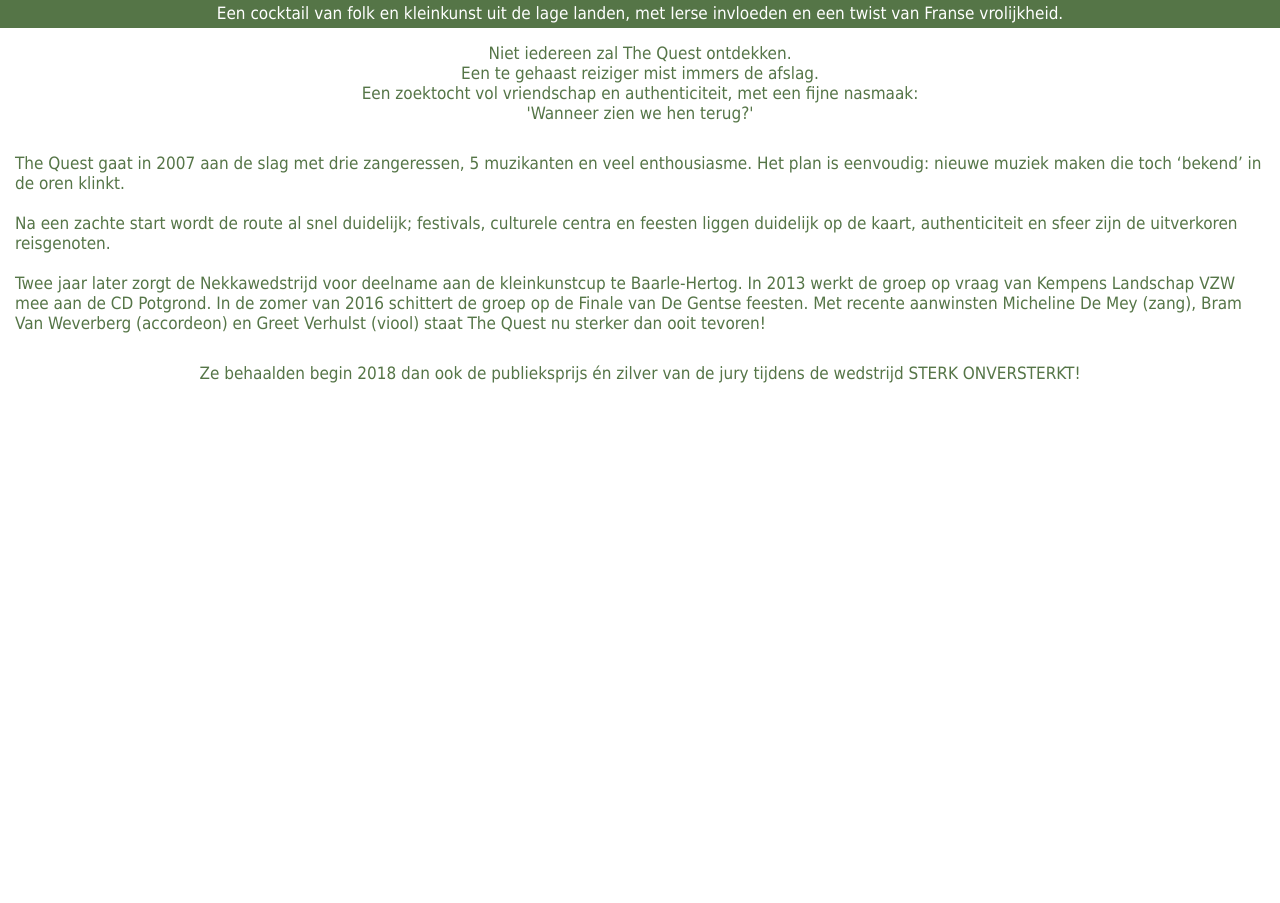
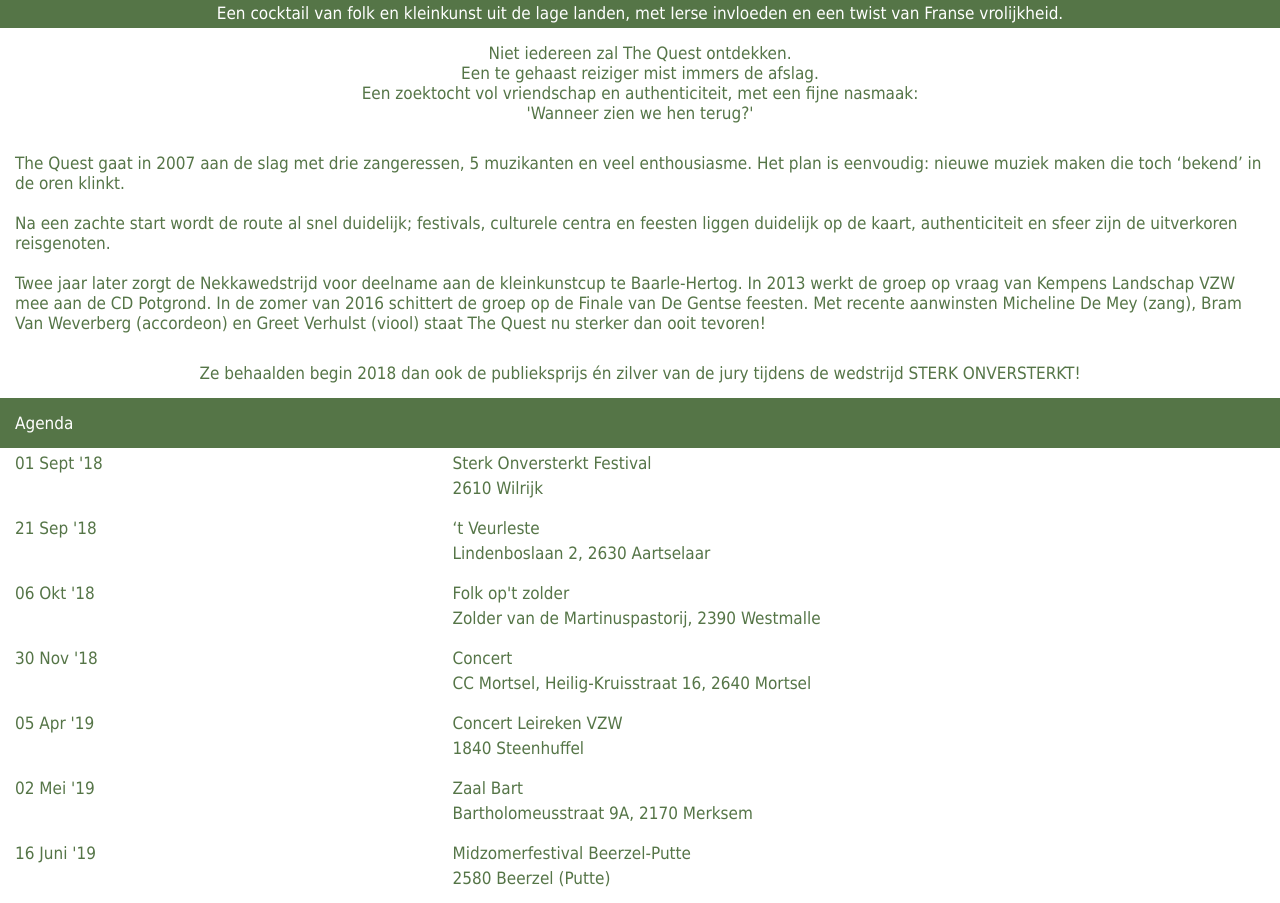
Before and after one commit to tvanwinckel/TheQuestWebsite, a plain HTML site: page index.html in a window 1280 px wide. Shown: the part 1287-2190 px from the top of the page. Before the commit the page ends 1685 px from the top, so only its background shows below. Drawn offline with Linux system fonts and the light colour scheme.

Commit message:
Added calendar segment.

```diff
--- a/index.html
+++ b/index.html
@@ -31,12 +31,48 @@
                 <p class="introduction-text">The Quest gaat in 2007 aan de slag met drie zangeressen, 5 muzikanten en veel enthousiasme. Het plan is eenvoudig: nieuwe muziek maken die toch ‘bekend’ in de oren klinkt.<br/><br/>Na een zachte start wordt de route al snel duidelijk; festivals, culturele centra en feesten liggen duidelijk op de kaart, authenticiteit en sfeer zijn de uitverkoren reisgenoten.<br/><br/>Twee jaar later zorgt de Nekkawedstrijd voor deelname aan de kleinkunstcup te Baarle-Hertog. In 2013 werkt de groep op vraag van Kempens Landschap VZW mee aan de CD Potgrond. In de zomer van 2016 schittert de groep op de Finale van De Gentse feesten. Met recente aanwinsten Micheline De Mey (zang), Bram Van Weverberg (accordeon) en Greet Verhulst (viool) staat The Quest nu sterker dan ooit tevoren!</p>
                 <p class="introduction-quote">Ze behaalden begin 2018 dan ook de publieksprijs én zilver van de jury tijdens de wedstrijd STERK ONVERSTERKT!</p>
             </div>
-<!--
-            <div class="header">Header</div>
-            <div class="sidebar">Sidebar</div>
-            <div class="content">Content</div>
-            <div class="footer">Footer</div>
--->
+
+            <div class="calendar">
+                <div class="calendar-title">Agenda</div>
+                <ul>
+                    <li class="calendar-grid">
+                        <p class="calendar-event-date">01 Sept '18</p>
+                        <p class="calendar-event-what">Sterk Onversterkt Festival</p>
+                        <p class="calendar-event-where">2610 Wilrijk</p>
+                    </li>
+                    <li class="calendar-grid">
+                        <p class="calendar-event-date">21 Sep '18</p>
+                        <p class="calendar-event-what">‘t Veurleste</p>
+                        <p class="calendar-event-where">Lindenboslaan 2, 2630 Aartselaar</p>
+                    </li>
+                    <li class="calendar-grid">
+                        <p class="calendar-event-date">06 Okt '18</p>
+                        <p class="calendar-event-what">Folk op't zolder</p>
+                        <p class="calendar-event-where">Zolder van de Martinuspastorij, 2390 Westmalle</p>
+                    </li>
+                    <li class="calendar-grid">
+                        <p class="calendar-event-date">30 Nov '18</p>
+                        <p class="calendar-event-what">Concert</p>
+                        <p class="calendar-event-where">CC Mortsel, Heilig-Kruisstraat 16, 2640 Mortsel</p>
+                    </li>
+                    <li class="calendar-grid">
+                        <p class="calendar-event-date">05 Apr '19</p>
+                        <p class="calendar-event-what">Concert Leireken VZW</p>
+                        <p class="calendar-event-where">1840 Steenhuffel</p>
+                    </li>
+                    <li class="calendar-grid">
+                        <p class="calendar-event-date">02 Mei '19</p>
+                        <p class="calendar-event-what">Zaal Bart</p>
+                        <p class="calendar-event-where">Bartholomeusstraat 9A, 2170 Merksem</p>
+                    </li>
+                    <li class="calendar-grid">
+                        <p class="calendar-event-date">16 Juni '19</p>
+                        <p class="calendar-event-what">Midzomerfestival Beerzel-Putte</p>
+                        <p class="calendar-event-where">2580 Beerzel (Putte)</p>
+                    </li>
+                </ul>
+            </div>
+
         </div>
 
     </body>
--- a/style.css
+++ b/style.css
@@ -6,12 +6,13 @@
 .grid {
     display: grid;
     grid-template-columns: 1fr 1fr;
-    grid-template-rows: 1fr 1fr auto auto;
+    grid-template-rows: 1fr 1fr auto auto auto;
     grid-template-areas:
         "navigation-bar navigation-bar"
         "header-image header-image"
         "header header"
         "introduction introduction"
+        "calendar calendar"
         "footer footer";
 }
 
@@ -104,16 +105,52 @@
     padding: 15px;
 }
 
-.sidebar {
-    grid-area: sidebar;
+.calendar {
+    grid-area: calendar;
+    display: grid;
+    grid-template-rows: 1fr auto;
+    grid-template-areas:
+        "calendar-title"
+        "calendar-grid";
+
+    font-family: "Tahoma";
+    font-size: 17px;
+    color: rgb(85,117,71);
 }
 
-.content {
-    grid-area: content;
+.calendar-title {
+    grid-area: calendar-title;
+    padding: 15px;
+    background-color: rgb(85,117,71);
+    color: white;
 }
 
-.footer {
-    grid-area: footer;
+.calendar-grid {
+    grid-area: calendar-grid;
+    display: grid;
+    grid-template-columns: 35% 65%;
+    grid-auto-rows: auto auto;
+    grid-template-areas:
+        "calendar-event-date calendar-event-what"
+        ".  calendar-event-where";
+
+    padding: 5px 15px 5px 15px;
+
+    font-size: 17px;
+}
+
+.calendar-event-date {
+    grid-area: calendar-event-date;
+}
+
+.calendar-event-what {
+    grid-area: calendar-event-what;
+}
+
+.calendar-event-where {
+    grid-area: calendar-event-where;
+    padding-top: 5px;
+    padding-bottom: 10px;
 }
 
 /*
```
